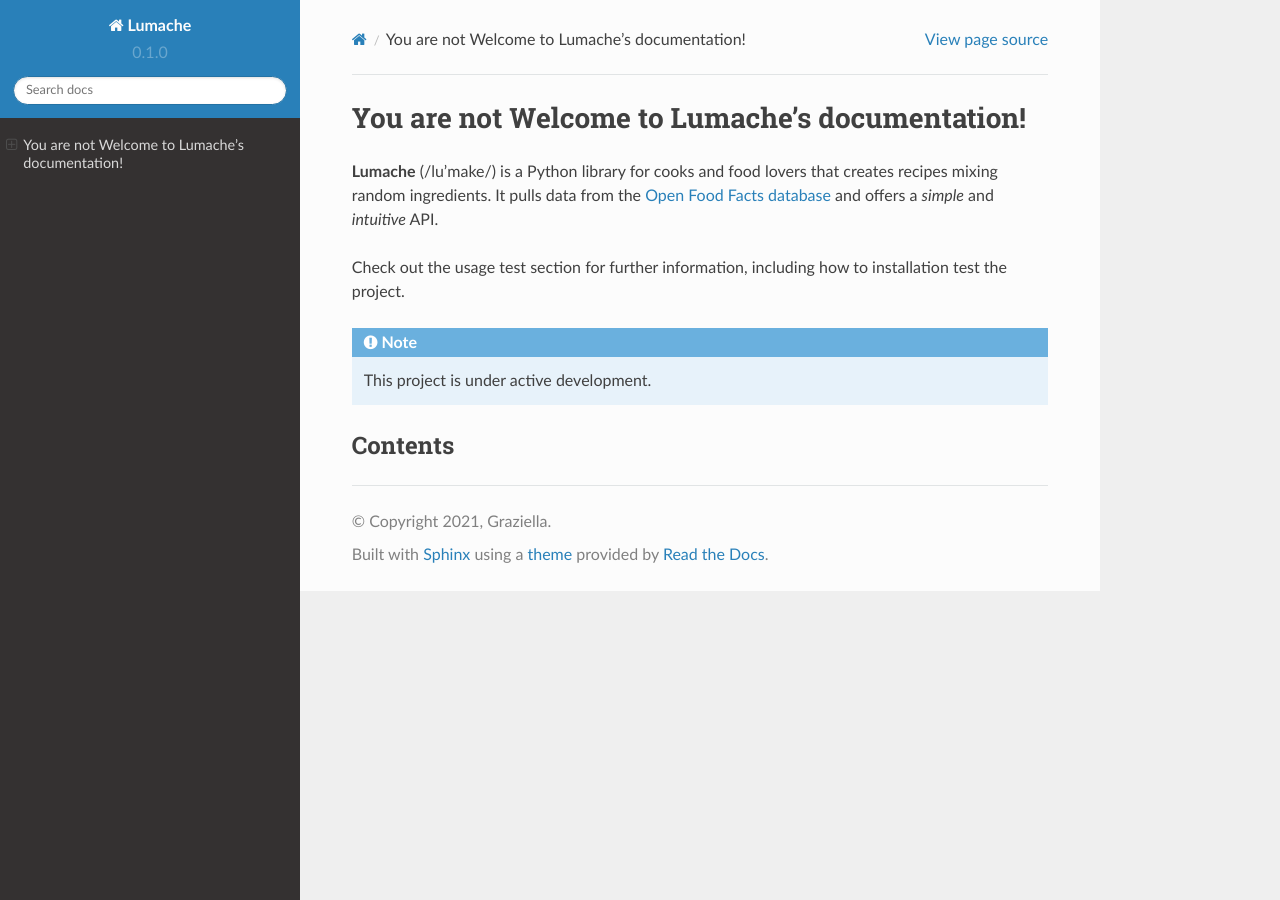
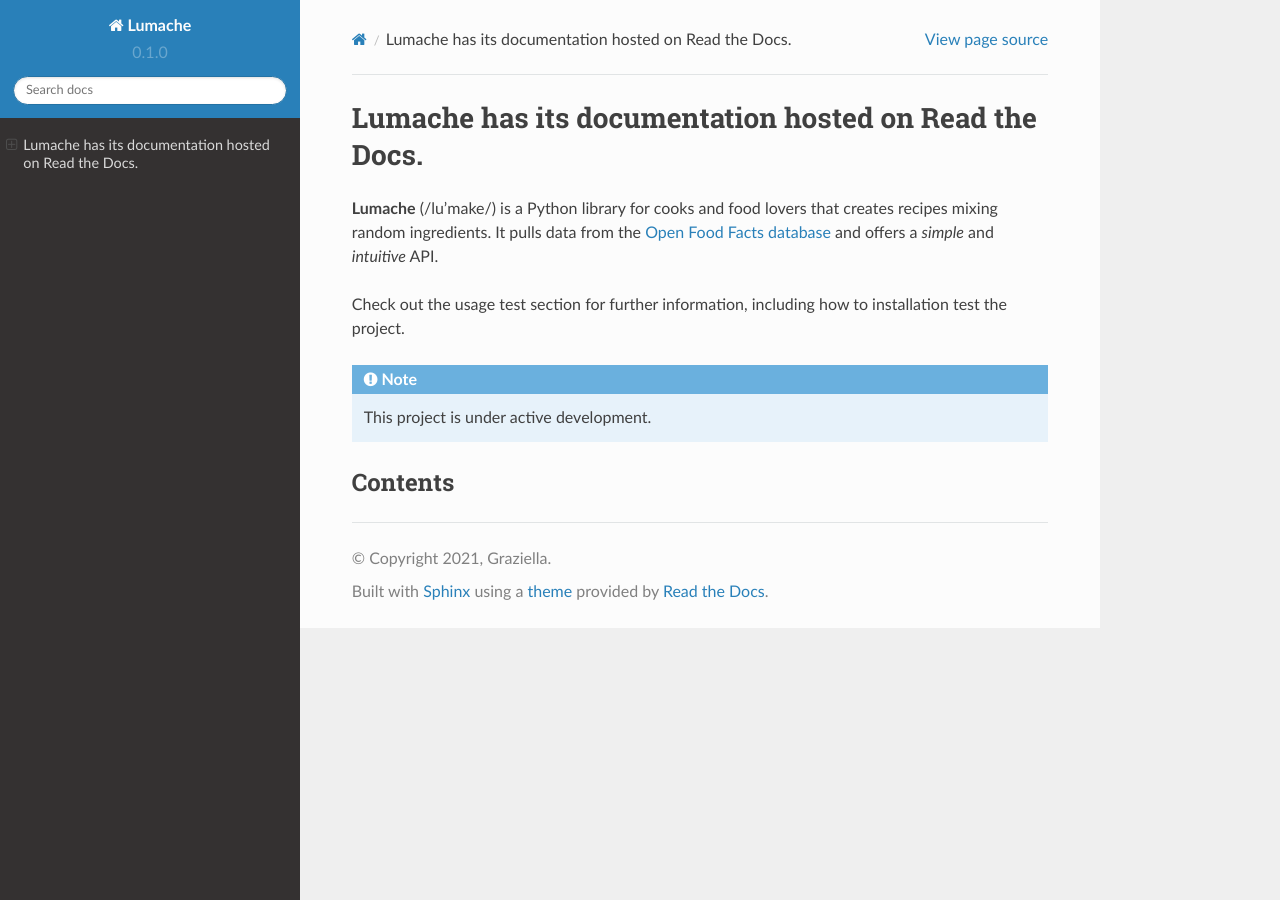
Before and after one commit to AbdelrahmanElsaidElsawy/rtd-tutorial, a Sphinx documentation site: the page built from docs/source/index.rst, in a window 1280 px wide. Built offline with Sphinx 7.4.7 and the Read the Docs theme 2.0.0, drawn with Linux system fonts in a browser that asks for light colours; pages that are not in the unit, such as notebooks, are missing from menus.

Commit message:
Update index.rst

```diff
--- a/docs/source/index.rst
+++ b/docs/source/index.rst
@@ -1,4 +1,4 @@
-You are not Welcome to Lumache's documentation!
+Lumache has its documentation hosted on Read the Docs.
 ===================================
 
 **Lumache** (/lu'make/) is a Python library for cooks and food lovers
```
